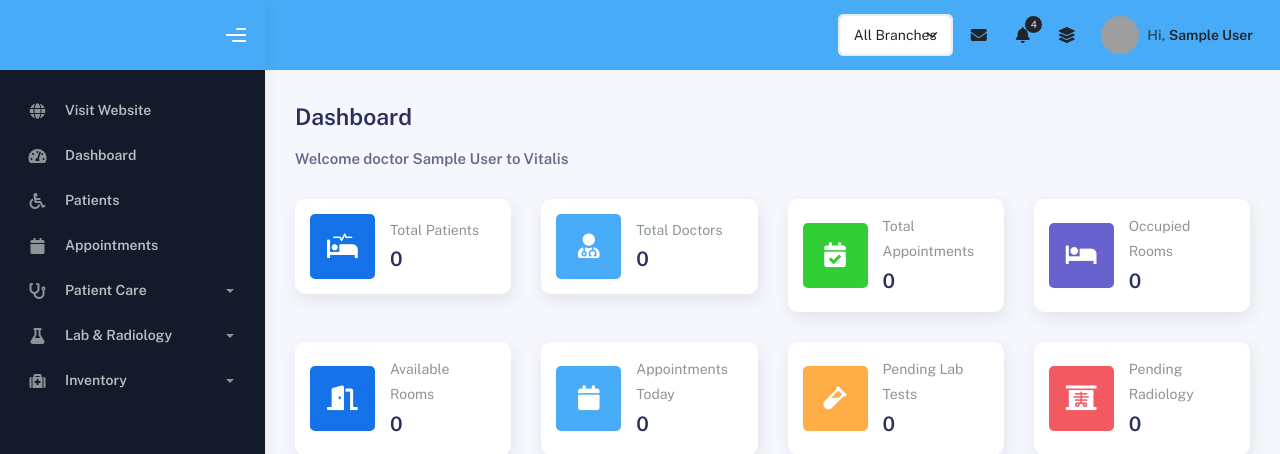
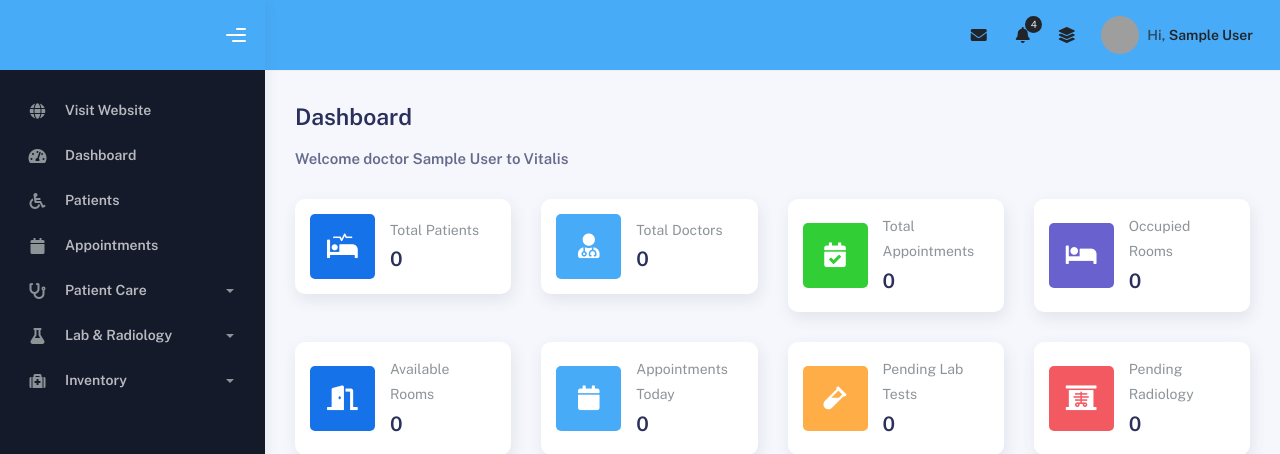
Before and after one commit to dinolabs-tech/vitalis, a PHP site: page /backend/index.php in a window 1280 px wide. Shown: the top 454 px of the page. Run offline with PHP 8.4, Linux system fonts and the light colour scheme; the visitor is signed in with stand-in values (Sample User, id 1); data that the repository does not hold is empty; grey boxes are pictures that could not be loaded.

Commit message:
feat(auth): Store user branch ID on login; remove navbar selector
This commit refactors how branch context is managed for logged-in users.

The `login.php` script now fetches the `branch_id` associated with the
authenticated user from the `login` table and stores it in the session.
This ensures that a user's branch context is established immediately upon
login.

Consequently, the branch selection dropdown and its related PHP logic
have been removed from `backend/components/navbar.php`. This simplifies
the user interface by removing the ability to switch branches via the
navbar, as the user's branch is now implicitly determined by their login
credentials.

```diff
--- a/backend/components/navbar.php
+++ b/backend/components/navbar.php
@@ -44,41 +44,7 @@
       </nav>
 
       <ul class="navbar-nav topbar-nav ms-md-auto align-items-center">
-        <?php
-        // Include database connection if not already included
-        if (!isset($conn)) {
-            include_once('database/db_connect.php');
-        }
-
-        // Fetch all branches for the dropdown
-        $branches_for_dropdown = [];
-        $result_branches_dropdown = $conn->query("SELECT branch_id, branch_name FROM branches ORDER BY branch_name ASC");
-        if ($result_branches_dropdown) {
-            while ($row = $result_branches_dropdown->fetch_assoc()) {
-                $branches_for_dropdown[] = $row;
-            }
-        }
-
-        // Handle branch selection
-        if (isset($_POST['selected_branch_id'])) {
-            $_SESSION['branch_id'] = $_POST['selected_branch_id'];
-            // Redirect to the current page to apply the filter
-            header("Location: " . $_SERVER['REQUEST_URI']);
-            exit;
-        }
-        ?>
-        <li class="nav-item dropdown hidden-caret">
-          <form action="" method="POST" class="form-inline">
-            <select name="selected_branch_id" class="form-control form-select" onchange="this.form.submit()">
-              <option value="">All Branches</option>
-              <?php foreach ($branches_for_dropdown as $branch_option): ?>
-                <option value="<?php echo $branch_option['branch_id']; ?>" <?php echo (isset($_SESSION['branch_id']) && $_SESSION['branch_id'] == $branch_option['branch_id']) ? 'selected' : ''; ?>>
-                  <?php echo htmlspecialchars($branch_option['branch_name']); ?>
-                </option>
-              <?php endforeach; ?>
-            </select>
-          </form>
-        </li>
+      <ul class="navbar-nav topbar-nav ms-md-auto align-items-center">
         <li class="nav-item topbar-icon dropdown hidden-caret">
           <a
             class="nav-link dropdown-toggle"
--- a/backend/login.php
+++ b/backend/login.php
@@ -38,7 +38,7 @@ if ($_SERVER['REQUEST_METHOD'] === 'POST') {
         $error_message = "Please enter both username/email and password.";
     } else {
         // Prepare a statement to prevent SQL injection
-        $stmt = $conn->prepare("SELECT id, staffname, username, password, role, email, profile_picture FROM login WHERE username = ? OR email = ?");
+        $stmt = $conn->prepare("SELECT id, staffname, username, password, role, email, profile_picture, branch_id FROM login WHERE username = ? OR email = ?");
         $stmt->bind_param("ss", $username, $username);
         $stmt->execute();
         $result = $stmt->get_result();
@@ -54,6 +54,7 @@ if ($_SERVER['REQUEST_METHOD'] === 'POST') {
                 $_SESSION['role'] = $user['role'];
                 $_SESSION['email'] = $user['email'];
                 $_SESSION['profile_picture'] = $user['profile_picture'];
+                $_SESSION['branch_id'] = $user['branch_id']; // Save branch_id to session
 
                 // Redirect user to appropriate dashboard based on role
                 if ($user['role'] === 'admin') {
```
